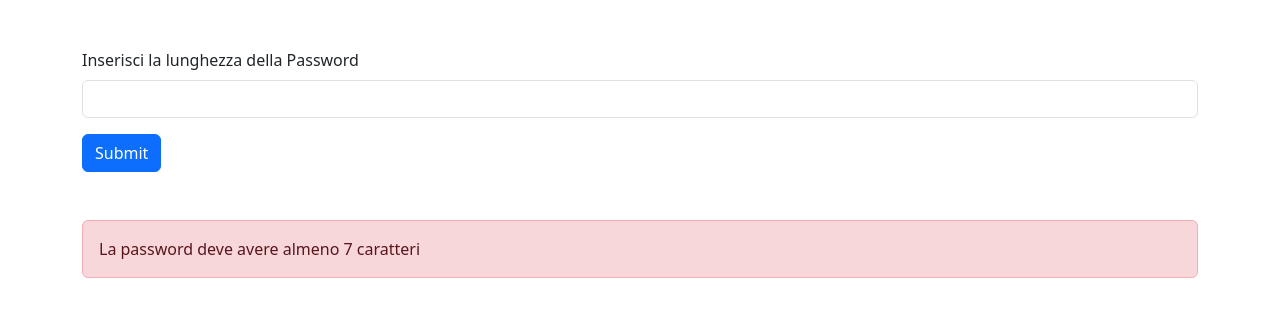
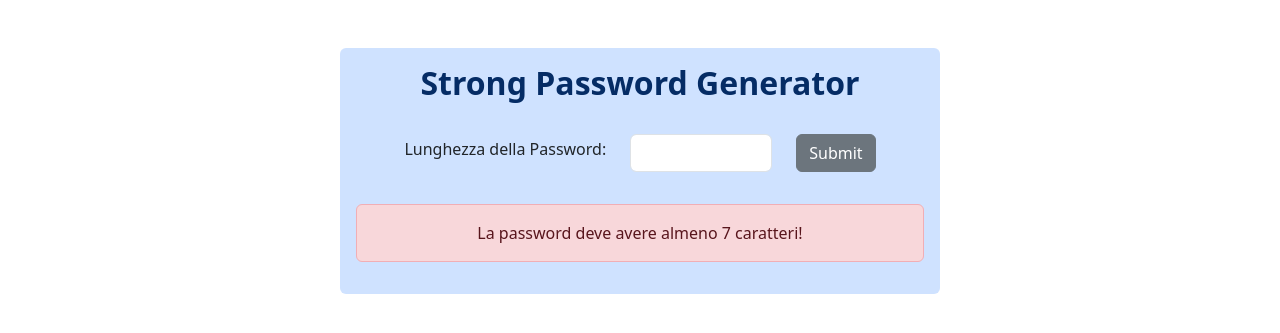
Before and after one commit to irenebrignoli/php-strong-password-generator, a PHP site: page /?password_length=1 in a window 1280 px wide. Shown: the top 333 px of the page. Run offline with PHP 8.4, Linux system fonts and the light colour scheme.

Commit message:
esercizio concluso senza bonus

```diff
--- /dev/null
+++ b/css/style.css
@@ -0,0 +1,4 @@
+.ms_card {
+  max-width: 600px;
+  margin: auto;
+}
--- a/index.php
+++ b/index.php
@@ -4,6 +4,8 @@
   <meta charset="UTF-8">
   <meta http-equiv="X-UA-Compatible" content="IE=edge">
   <meta name="viewport" content="width=device-width, initial-scale=1.0">
+
+  <link rel="stylesheet" href="./css/style.css">
 
   <!-- bootstrap -->
   <link href="https://cdn.jsdelivr.net/npm/bootstrap@5.3.0-alpha3/dist/css/bootstrap.min.css" rel="stylesheet" integrity="sha384-KK94CHFLLe+nY2dmCWGMq91rCGa5gtU4mk92HdvYe+M/SXH301p5ILy+dN9+nJOZ" crossorigin="anonymous">
@@ -20,15 +22,21 @@
 
 <main>
   <div class="container">
-    <form class="mt-5" action="index.php" method="GET">
-  <div class="mb-3">
-    <label for="password_length" class="form-label">Inserisci la lunghezza della Password</label>
-    <input type="number" name="password_length" class="form-control" id="password_length" aria-describedby="emailHelp">
-  </div>
-  <button type="submit" class="btn btn-primary">Submit</button>
-</form>
+    <div class="card ms_card mt-5 p-3 bg-primary-subtle border-0">
 
-<div class="result mt-5"><?php echo randomPassword($passLength)?></div>
+      <h1 class="text-primary-emphasis text-center fw-bolder fs-2">Strong Password Generator</h1>
+
+      <form class="mt-4" action="index.php" method="GET">
+        <div class="mb-3 d-flex justify-content-center align-items-center gap-4">
+          <label for="password_length" class="form-label">Lunghezza della Password: </label>
+          <input type="number" name="password_length" class="form-control w-25" id="password_length" aria-describedby="emailHelp">
+          <button type="submit" class="btn btn-secondary">Submit</button>
+        </div>
+
+      </form>
+
+      <div class="result mt-3 text-center fw-medium"><?php echo randomPassword($passLength)?></div>
+    </div>
   </div>
 </main>
 
--- a/partials/function.php
+++ b/partials/function.php
@@ -5,7 +5,7 @@ function randomPassword($number){
   if (!empty($number)) {
     if ($number < 7) {
       echo '<div class="alert alert-danger" role="alert">
-              La password deve avere almeno 7 caratteri
+              La password deve avere almeno 7 caratteri!
             </div>';
     } else {
       $characters = 'abcdefghijklmnopqrstuvwxyzABCDEFGHIJKLMNOPQRSTUVWXYZ1234567890?!1234567890';
@@ -17,7 +17,10 @@ function randomPassword($number){
         $password[] = $characters[$n];
       }
 
-      return implode($password);
+      //return implode($password);
+      echo '<div class="alert alert-success">'.
+              implode($password).
+            '</div>';
     }
 
   }
```
Also changed, not shown: result.php (added).
